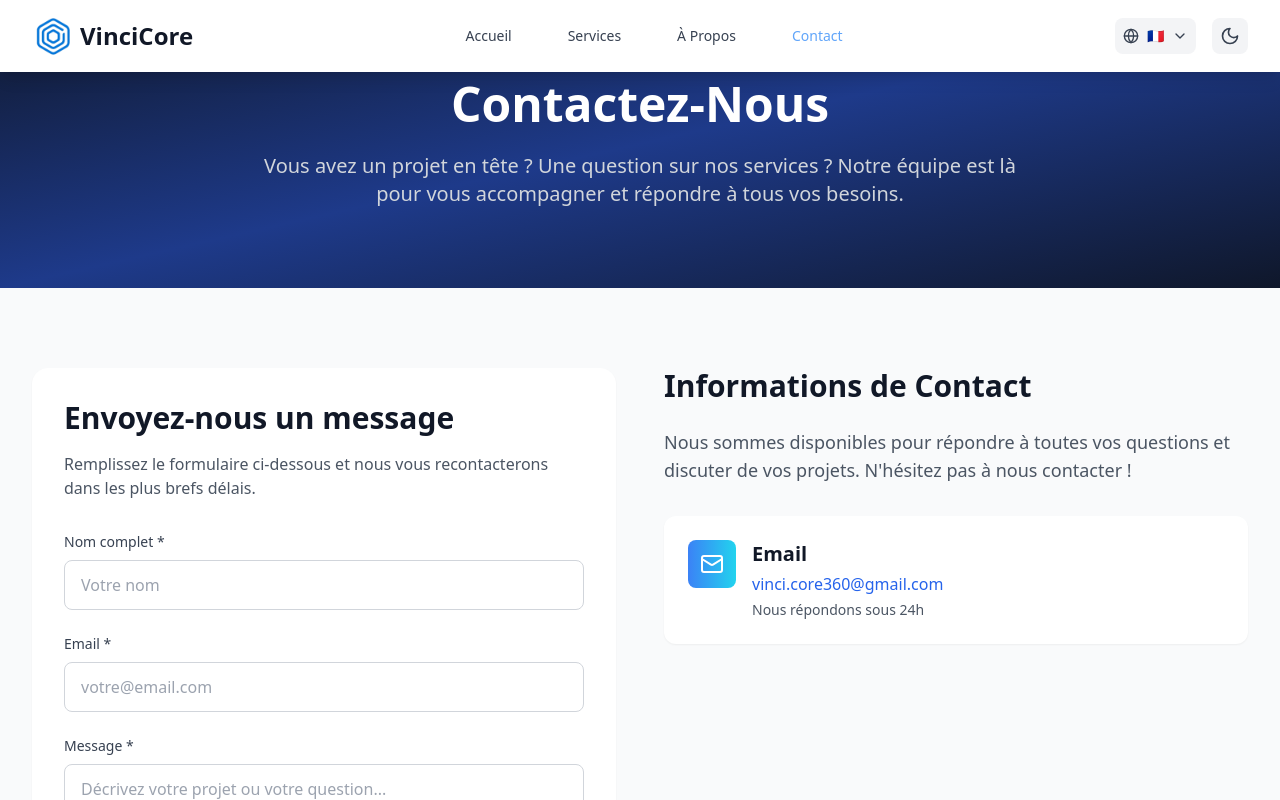
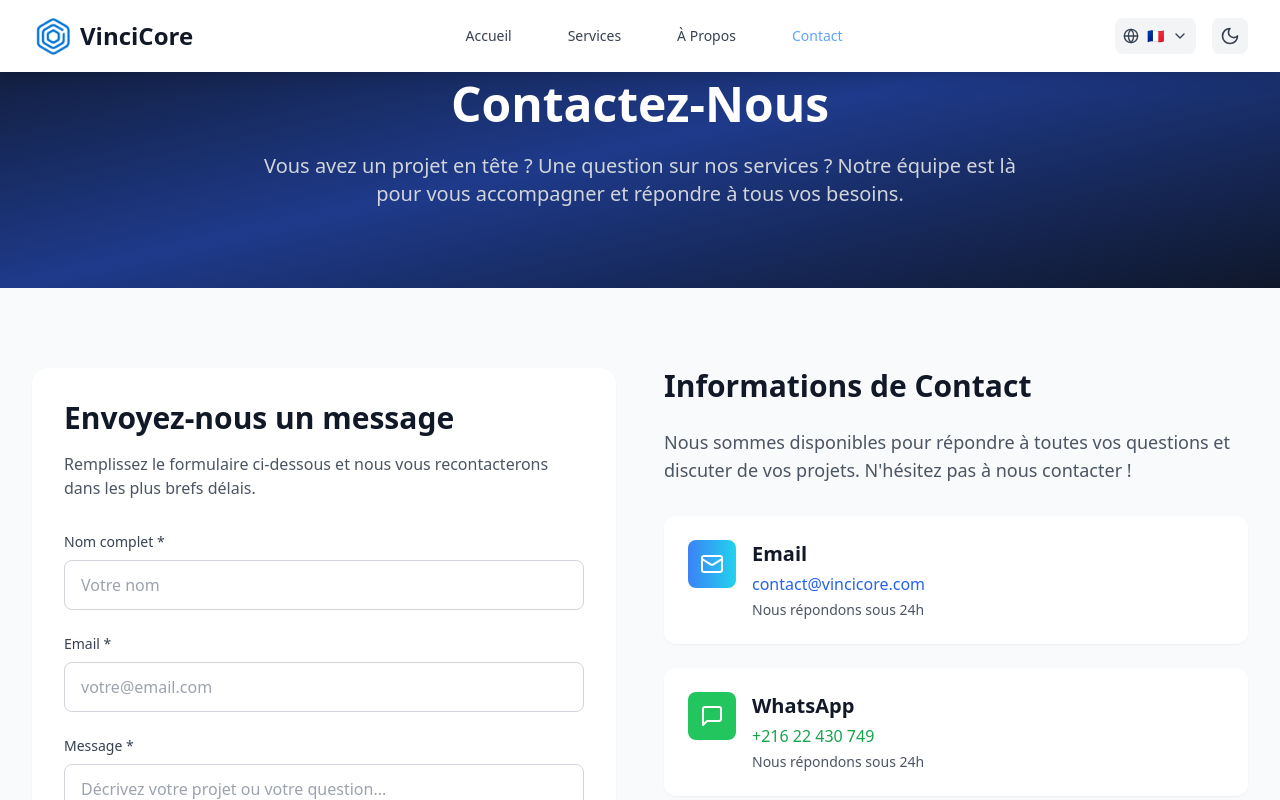
Before and after one commit to Marwen8helali/VinciCore, a React (Vite) app: page /contact in a window 1280 px wide. Shown: the top 800 px of the page. Built offline with nearby package versions, Linux system fonts and the light colour scheme.

Commit message:
Update Contact.tsx
add whttsapp contact

```diff
--- a/src/pages/Contact.tsx
+++ b/src/pages/Contact.tsx
@@ -194,28 +194,65 @@ const Contact = () => {
             </div>
 
             {/* Contact Info reste identique */}
+
 <div className="space-y-8">
   <div>
     <h2 className="text-3xl font-bold text-gray-900 dark:text-white mb-6">{t('contact.info.title')}</h2>
     <p className="text-gray-600 dark:text-gray-300 text-lg mb-8">{t('contact.info.subtitle')}</p>
   </div>
+
   <div className="space-y-6">
-                {contactInfo.map((info, index) => (
-                  <div key={index} className="bg-white dark:bg-gray-700 p-6 rounded-xl shadow-sm hover:shadow-md transition-all duration-300">
+    {/* Bloc Email */}
+    <a
+      href="mailto:contact@vincicore.com"
+      className="block bg-white dark:bg-gray-700 p-6 rounded-xl shadow-sm hover:shadow-md transition-all duration-300 cursor-pointer"
+    >
       <div className="flex items-start space-x-4">
         <div className="bg-gradient-to-r from-blue-500 to-cyan-400 p-3 rounded-lg">
-                        <info.icon className="h-6 w-6 text-white" />
+          <Mail className="h-6 w-6 text-white" />
         </div>
         <div>
-                        <h3 className="text-xl font-semibold text-gray-900 dark:text-white mb-1">{info.title}</h3>
-                        <p className="text-blue-600 dark:text-blue-400 font-medium mb-1">{info.content}</p>
-                        <p className="text-gray-600 dark:text-gray-300 text-sm">{info.description}</p>
+          <h3 className="text-xl font-semibold text-gray-900 dark:text-white mb-1">
+            Email
+          </h3>
+          <p className="text-blue-600 dark:text-blue-400 font-medium mb-1">
+            contact@vincicore.com
+          </p>
+          <p className="text-gray-600 dark:text-gray-300 text-sm">
+            {t('contact.info.email.description')}
+          </p>
         </div>
       </div>
+    </a>
+
+    {/* Bloc WhatsApp */}
+    <a
+      href="https://wa.me/21622430749?text=Bonjour%20Vincicore%20!"
+      target="_blank"
+      rel="noopener noreferrer"
+      className="block bg-white dark:bg-gray-700 p-6 rounded-xl shadow-sm hover:shadow-md transition-all duration-300 cursor-pointer"
+    >
+      <div className="flex items-start space-x-4">
+        <div className="bg-green-500 p-3 rounded-lg">
+          <MessageSquare className="h-6 w-6 text-white" />
         </div>
-                ))}
+        <div>
+          <h3 className="text-xl font-semibold text-gray-900 dark:text-white mb-1">
+            WhatsApp
+          </h3>
+          <p className="text-green-600 dark:text-green-400 font-medium mb-1">
+            +216 22 430 749
+          </p>
+          <p className="text-gray-600 dark:text-gray-300 text-sm">
+            {t('contact.info.email.description')}
+          </p>
         </div>
       </div>
+    </a>
+  </div>
+</div>
+
+
           </div>
         </div>
       </section>
```
Lines whose indentation alone changed are shown as unchanged.
